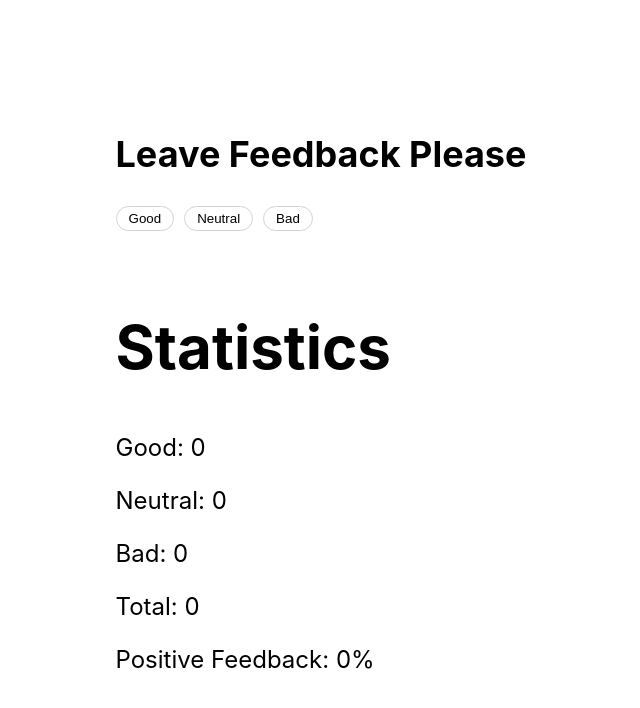
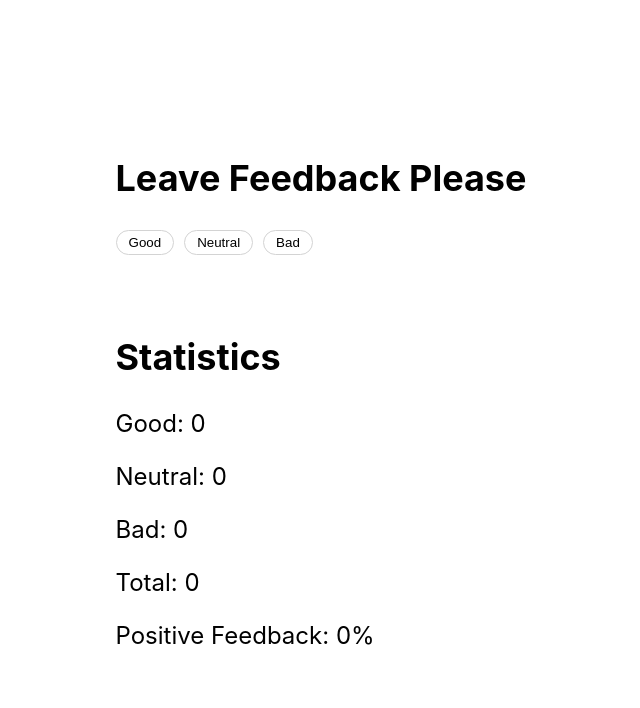
Before and after one commit to olhabahaieva/goit-react-hw-02-feedback, a React (Create React App) app: page / in a window 1280 px wide. Shown: the top 708 px of the page, without its empty margins (319-959 px from the left). Built offline with nearby package versions, Linux system fonts and the light colour scheme.

Commit message:
added section-title to the statistics component

```diff
--- a/src/components/Statistics/Statistics.jsx
+++ b/src/components/Statistics/Statistics.jsx
@@ -1,4 +1,5 @@
 import { Component } from 'react';
+import Section from 'components/Section';
 import css from './Statistics.module.css';
 
 class Statistics extends Component {
@@ -10,14 +11,15 @@ class Statistics extends Component {
     return (
       <>
         <div className={css.stats} />
-        <h2 className={css.heading}>Statistics</h2>
-        <div>
+        <Section title='Statistics'>
+
           <p className={css.text}>Good: {good}</p>
           <p className={css.text}>Neutral: {neutral}</p>
           <p className={css.text}>Bad: {bad}</p>
           <p className={css.text}>Total: {total}</p>
           <p className={css.text}>Positive Feedback: {percent}%</p>
-        </div>
+
+        </Section>
       </>
     );
   }
```
